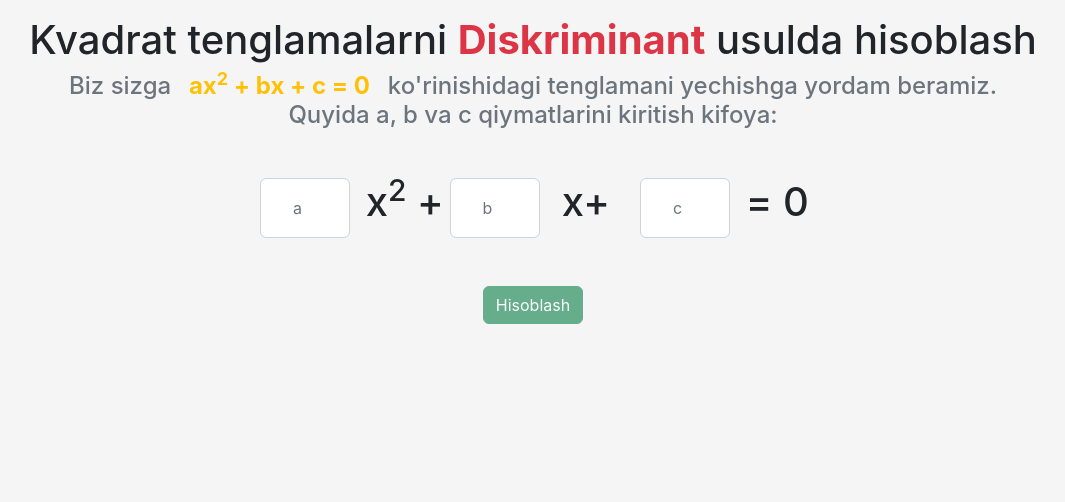
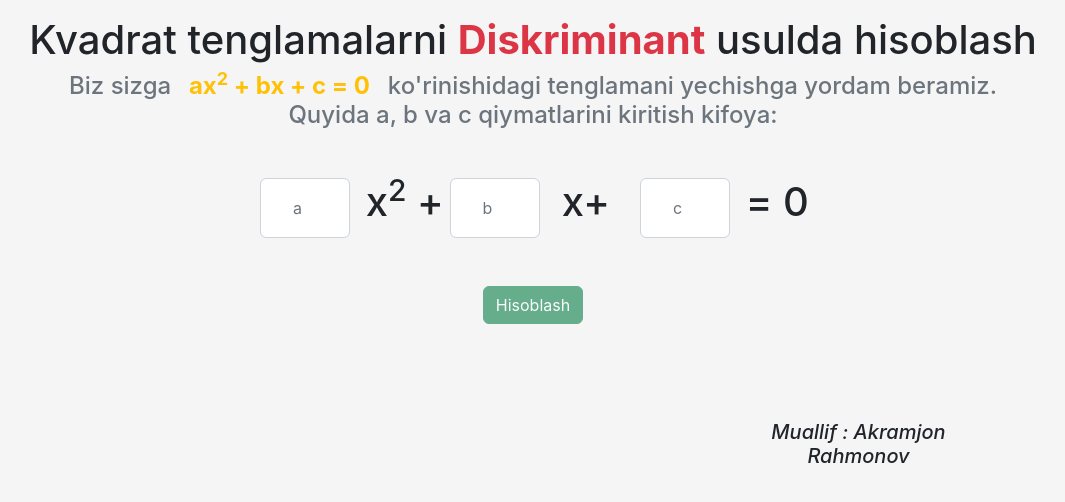
Before and after one commit to MuhammadAkbar007/quadratic-equations, a React (Create React App) app: page / in a window 1280 px wide. Shown: the top 502 px of the page, without its empty margins (107-1172 px from the left). Built offline with nearby package versions, Linux system fonts and the light colour scheme; the HTML template or start-up script is replaced by a standard one.

Commit message:
author added ✍️

```diff
--- a/src/App.js
+++ b/src/App.js
@@ -1,11 +1,13 @@
 import Inputs from "./components/Inputs";
 import Header from "./components/Header";
+import Footer from "./components/Footer";
 
 const App = () => {
   return (
     <div className="container text-center">
       <Header />
       <Inputs />
+      <Footer />
     </div>
   );
 };
--- /dev/null
+++ b/src/components/Footer.jsx
@@ -0,0 +1,11 @@
+const Footer = () => {
+  return (
+    <div className="col-3 offset-8 my-5 pt-5">
+      <h5>
+        <i>Muallif : Akramjon Rahmonov</i>
+      </h5>
+    </div>
+  );
+};
+
+export default Footer;
```
